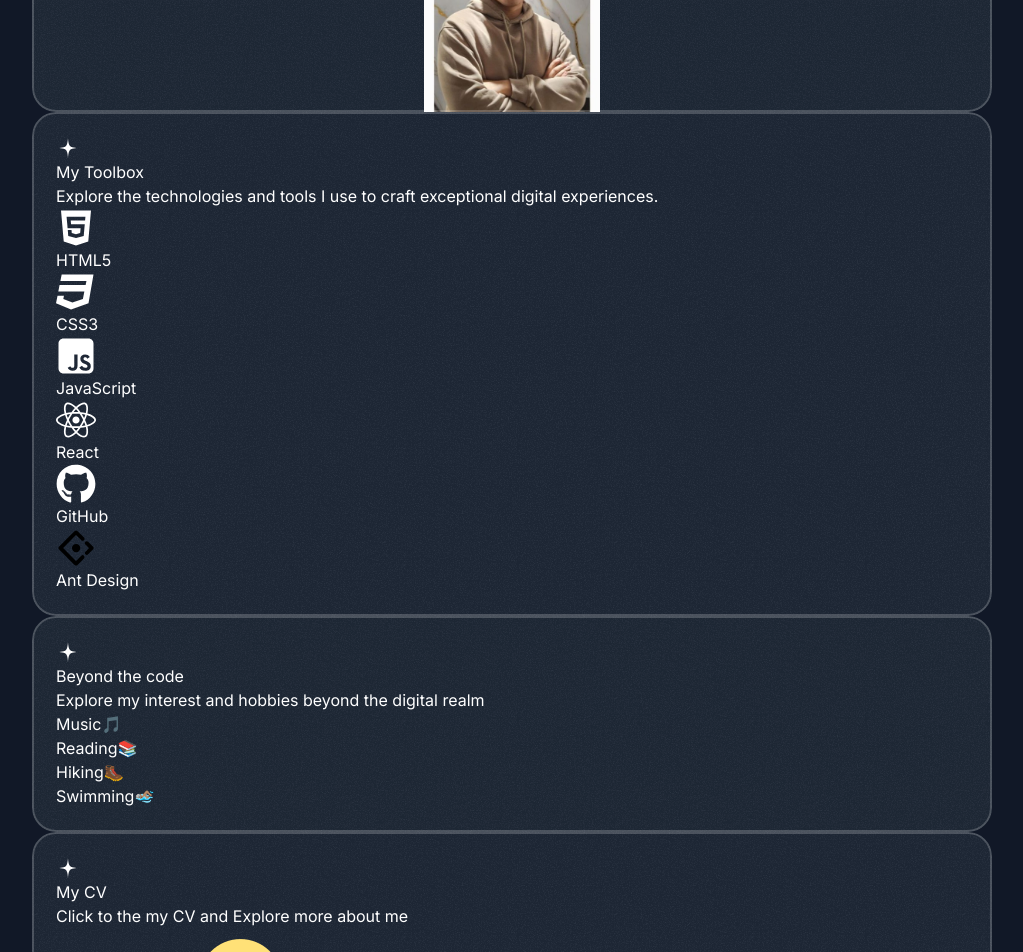
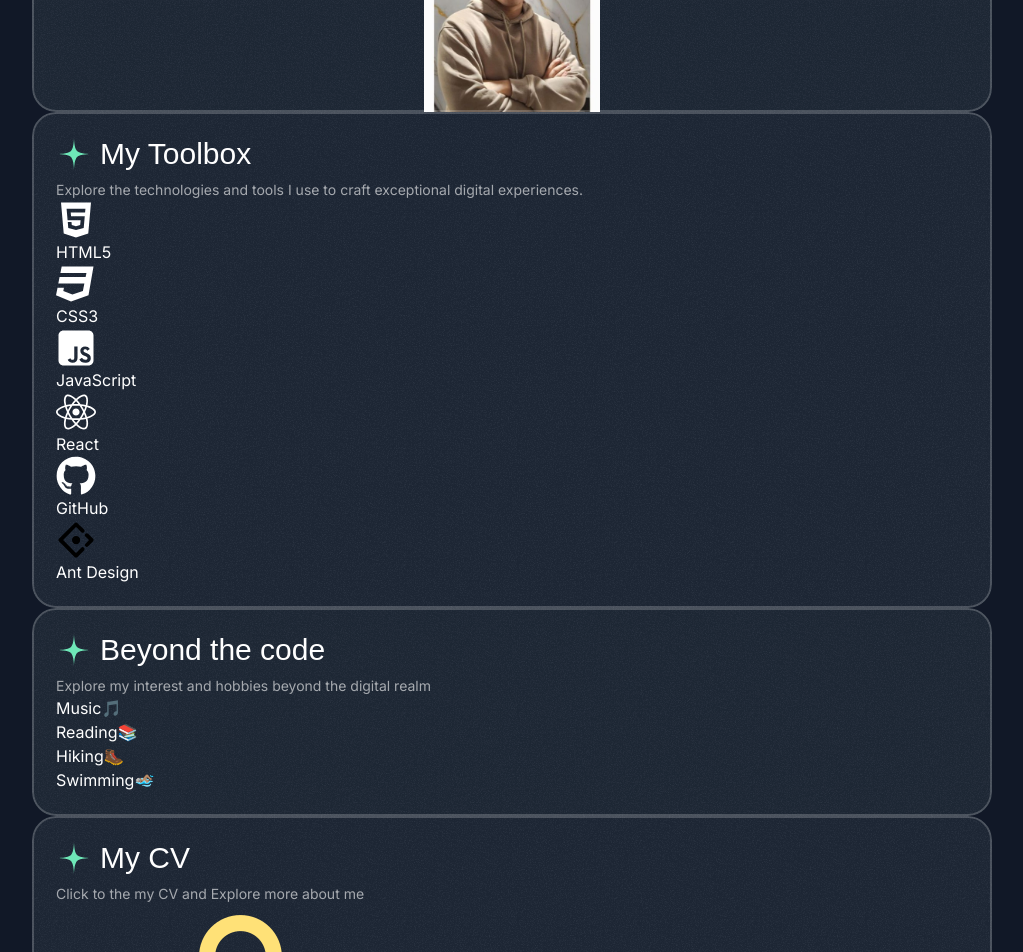
Before and after one commit to eziz-tajiev/Portfolio, a Next.js app: page / in a window 1280 px wide. Shown: the part 4040-4992 px from the top of the page, without its empty margins (128-1151 px from the left). Built offline with nearby package versions, Linux system fonts and the light colour scheme; a web font is replaced by a local one.

Commit message:
added to all card in about section

```diff
--- a/src/sections/About.tsx
+++ b/src/sections/About.tsx
@@ -98,21 +98,21 @@ export const AboutSection = () => {
           title="A Glimpse Into My World"
           description="Learn more about who I am, what I do."/>
           <div className="mt-20">
+
             <Card className="h-[320px]">
               <CardHeader
-                  title="My Photo"
-                  description="Explore my photo" />
+                title="My Photo"
+                description="Explore my photo" />
               <div className="w-44 mx-auto mt-8">
                 <Image src={myPhoto} alt="My Photo" />
               </div>
             </Card>
 
             <Card>
-              <div>
-                <StarIcon />
-                <h3>My Toolbox</h3>
-                <p>Explore the technologies and tools I use to craft exceptional digital experiences.</p>
-              </div>
+              <CardHeader
+                title="My Toolbox"
+                description="Explore the technologies and tools I use to craft exceptional digital experiences."
+              />
               <div>
                 {toolboxItems1.map(item => (
                   <div key={item.title}>
@@ -124,11 +124,10 @@ export const AboutSection = () => {
             </Card>
 
             <Card>
-              <div>
-                <StarIcon />
-                <h3>Beyond the code</h3>
-                <p>Explore my interest and hobbies beyond the digital realm</p>
-              </div>
+              <CardHeader
+                title="Beyond the code"
+                description="Explore my interest and hobbies beyond the digital realm"
+              />
               <div>
                 {hobbies.map(hobby=>(
                   <div key={hobby.title}>
@@ -140,11 +139,10 @@ export const AboutSection = () => {
             </Card>
 
             <Card>
-              <div>
-                <StarIcon />
-                <h3>My CV</h3>
-                <p>Click to the my CV and Explore more about me</p>
-              </div>
+              <CardHeader
+                  title="My CV"
+                  description="Click to the my CV and Explore more about me"
+                />
               <Image src={myCv} alt="My CV" />
             </Card>
 
```
